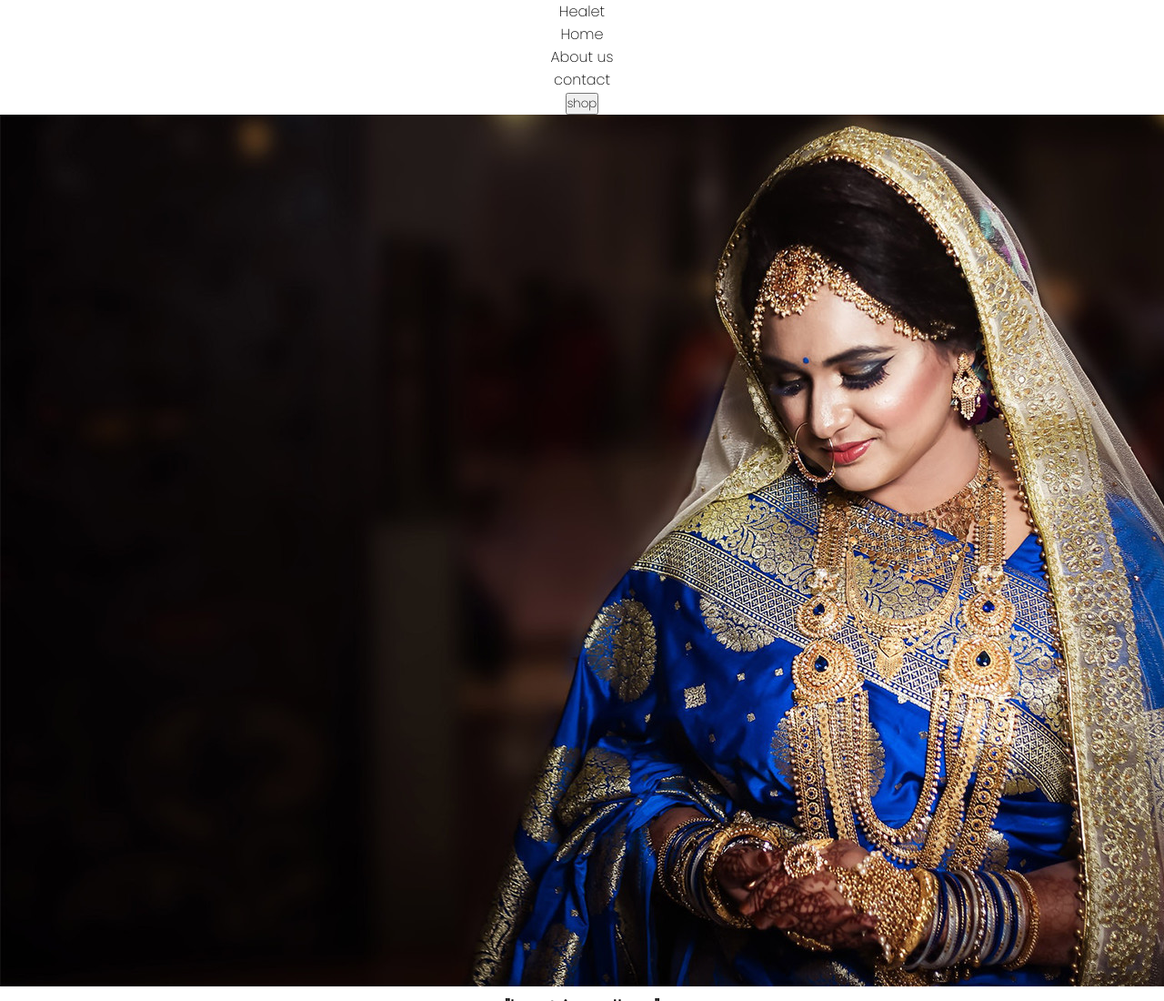
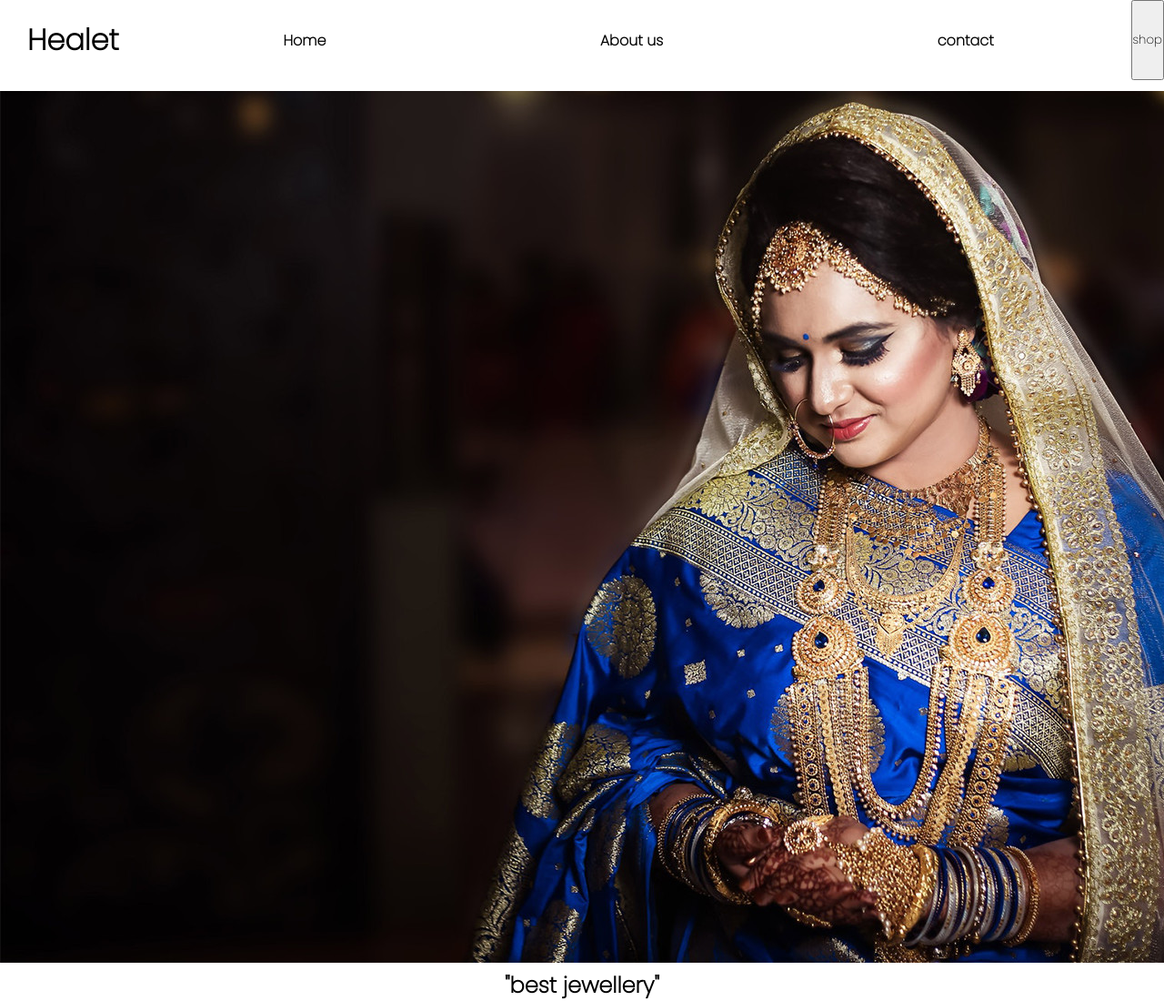
Before and after one commit to sadjoaldi/healet-friendly, a plain HTML site: page index.html in a window 1280 px wide. Shown: the top 1100 px of the page at 91% size. Drawn offline with Linux system fonts and the light colour scheme; a web font is replaced by a local one.

Commit message:
css ajouté

```diff
--- a/styles.css
+++ b/styles.css
@@ -10,3 +10,28 @@
   list-style-type: none;
   text-decoration: none;
 }
+body {
+  height: 100vh;
+}
+header {
+  height: 100px;
+  width: 100%;
+  z-index: 9;
+}
+.navbar {
+  display: flex;
+  justify-content: space-around;
+  font-weight: bold;
+}
+.navbar-brand {
+  font-weight: 900;
+  padding: 0 30px;
+  font-size: 2rem;
+  margin: 20px 0;
+}
+.navbar ul {
+  display: flex;
+  justify-content: space-around;
+  width: 100%;
+  align-items: center;
+}
```
